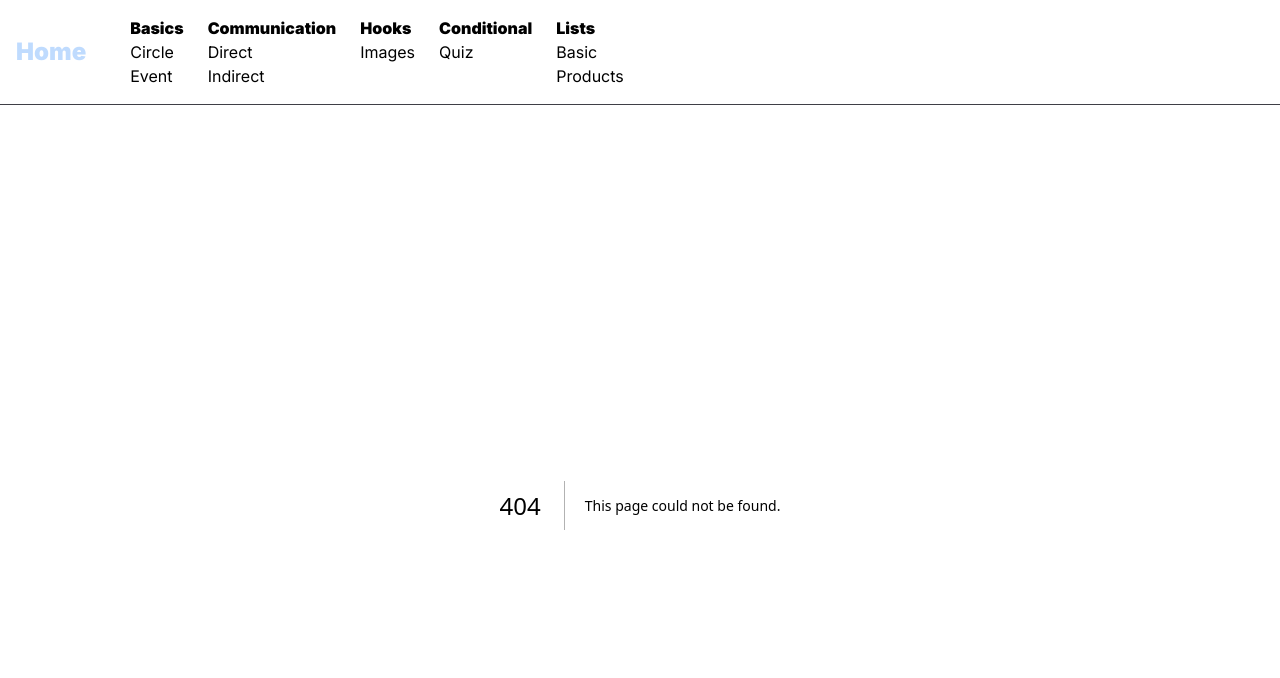
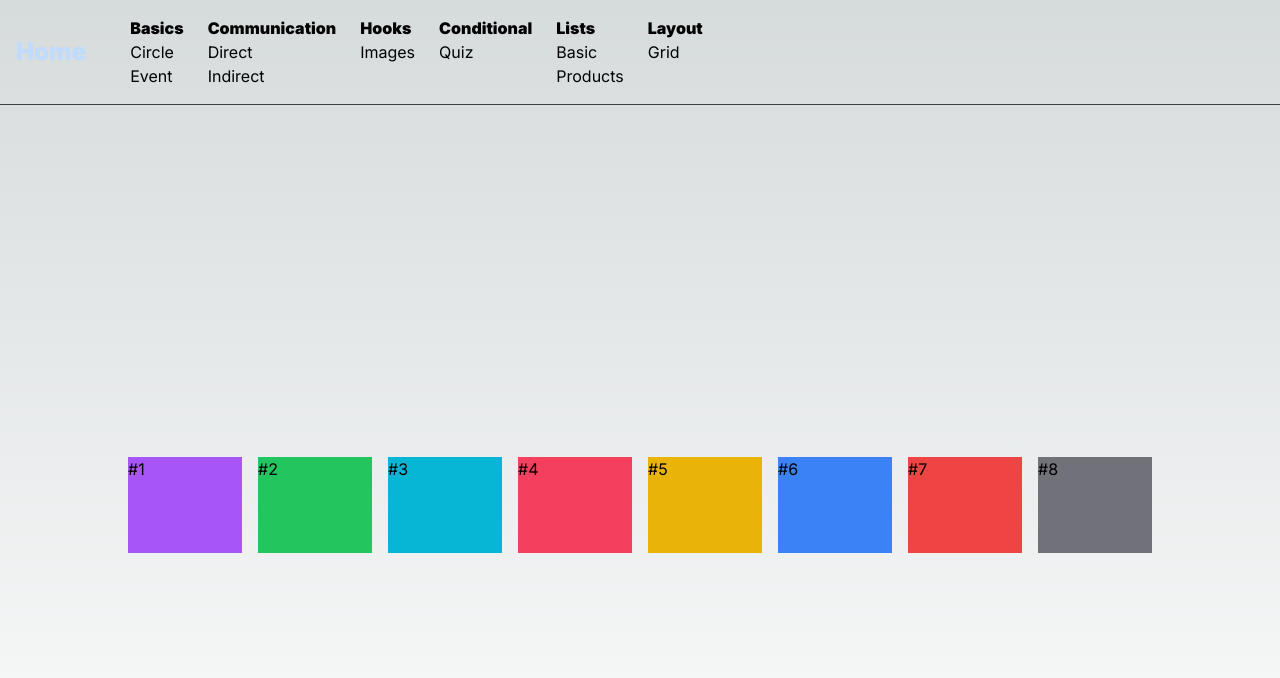
Before and after one commit to yan-levy/intense-react, a Next.js app: page /pages/layout in a window 1280 px wide. Before the commit this address had no page. Shown: the top 678 px of the page. Built offline with nearby package versions, Linux system fonts and the light colour scheme.

Commit message:
✨ feat: grid

```diff
--- /dev/null
+++ b/src/app/components/layout/Grid.tsx
@@ -0,0 +1,31 @@
+import React from "react";
+
+interface GridProps {
+  cols?: number;
+  sm?: number;
+  md?: number;
+  lg?: number;
+  xl?: number;
+  xl2?: number;
+  children: any;
+}
+
+function Grid(props: GridProps) {
+  return (
+    <div
+      className={`
+        grid grid-cols-${props.cols ?? 1}
+        ${props.sm ? `sm:grid-cols-${props.sm}` : ""}
+        ${props.md ? `md:grid-cols-${props.md}` : ""}
+        ${props.lg ? `lg:grid-cols-${props.lg}` : ""}
+        ${props.xl ? `xl:grid-cols-${props.xl}` : ""}
+        ${props.xl2 ? `xl2:grid-cols-${props.xl2}` : ""}
+        gap-4 w-full
+  `}
+    >
+      {props.children}
+    </div>
+  );
+}
+
+export default Grid;
--- a/src/app/components/navbar/Navbar.tsx
+++ b/src/app/components/navbar/Navbar.tsx
@@ -61,6 +61,12 @@
                 Products
               </Link>
             </div>
+            <div className="flex flex-col">
+              <h1 className="font-black">Layout</h1>
+              <Link href={"pages/layout"} className="hover:opacity-80">
+                Grid
+              </Link>
+            </div>
           </li>
         </ul>
       </nav>
--- /dev/null
+++ b/src/app/pages/layout/page.tsx
@@ -0,0 +1,23 @@
+import Grid from "@/app/components/layout/Grid";
+import React from "react";
+
+function page() {
+  return (
+    <div className="flex flex-col justify-center items-center h-screen">
+      <div className="w-[90%] lg:w-4/5">
+        <Grid sm={2} md={4} lg={8}>
+          <div className="h-24 w-full bg-purple-500">#1</div>
+          <div className="h-24 w-full bg-green-500">#2</div>
+          <div className="h-24 w-full bg-cyan-500">#3</div>
+          <div className="h-24 w-full bg-rose-500">#4</div>
+          <div className="h-24 w-full bg-yellow-500">#5</div>
+          <div className="h-24 w-full bg-blue-500">#6</div>
+          <div className="h-24 w-full bg-red-500">#7</div>
+          <div className="h-24 w-full bg-zinc-500">#8</div>
+        </Grid>
+      </div>
+    </div>
+  );
+}
+
+export default page;
```
